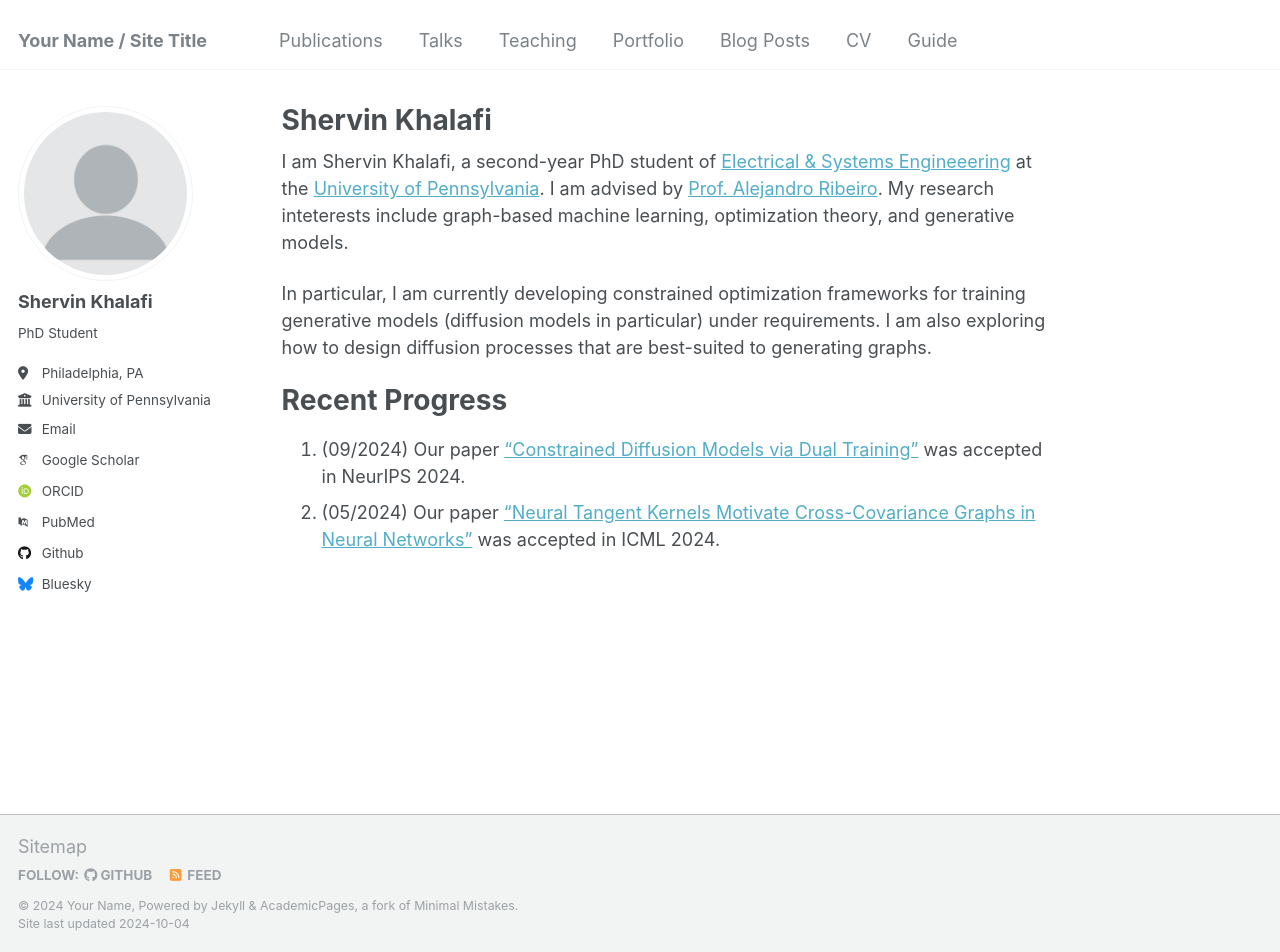
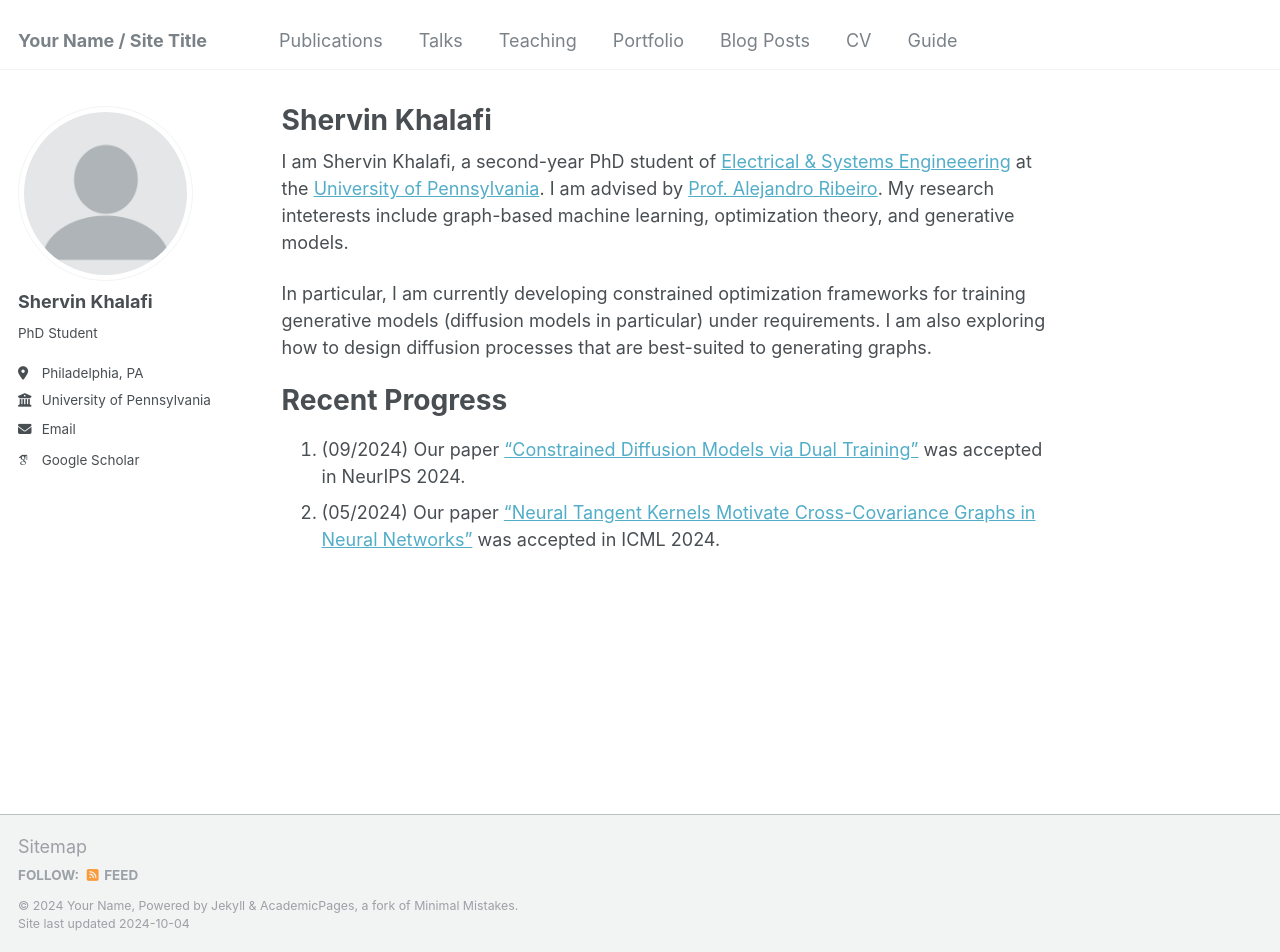
Before and after one commit to shervinkhal/shervinkhalafi.github.io, a Jekyll site: the page built from _pages/about.md, in a window 1280 px wide and 952 px high. Built offline with Jekyll 4.4.1, drawn with Linux system fonts in a browser that asks for light colours; some web fonts are replaced; part of the change alters nothing that is shown.

Commit message:
Update _config.yml

```diff
--- a/_config.yml
+++ b/_config.yml
@@ -32,23 +32,23 @@ author:
 
   # Academic websites
   arxiv            : # URL - Update with the correct link to your profile
-  googlescholar    : "https://scholar.google.com/citations?user=PS_CX0AAAAAJ"
+  googlescholar    : "https://scholar.google.com/citations?user=rdfxlq8AAAAJ&hl=en&oi=ao"
   impactstory      : # URL
-  orcid            : "http://orcid.org/yourorcidurl"
+  orcid            : #"http://orcid.org/yourorcidurl"
   semantic         : # URL
-  pubmed           : "https://www.ncbi.nlm.nih.gov/pubmed/?term=john+snow"
+  pubmed           : #"https://www.ncbi.nlm.nih.gov/pubmed/?term=john+snow"
   researchgate     : # URL
 
   # Repositories and software development
   bitbucket        : # Username - Update with your username on the site
   codepen          : # Username
   dribbble         : # Username
-  github           : "academicpages"
+  github           : #"academicpages"
   kaggle           : # Username
   stackoverflow    : # User number or user number and name (i.e., use "1" or "1/jeff-atwood")
 
   # Social media
-  bluesky          : "bsky.app" # Replace this with you Bluesky username
+  bluesky          : #"bsky.app" # Replace this with you Bluesky username
   facebook         : # Username
   flickr           : # Username
   foursquare       : # Username
```
